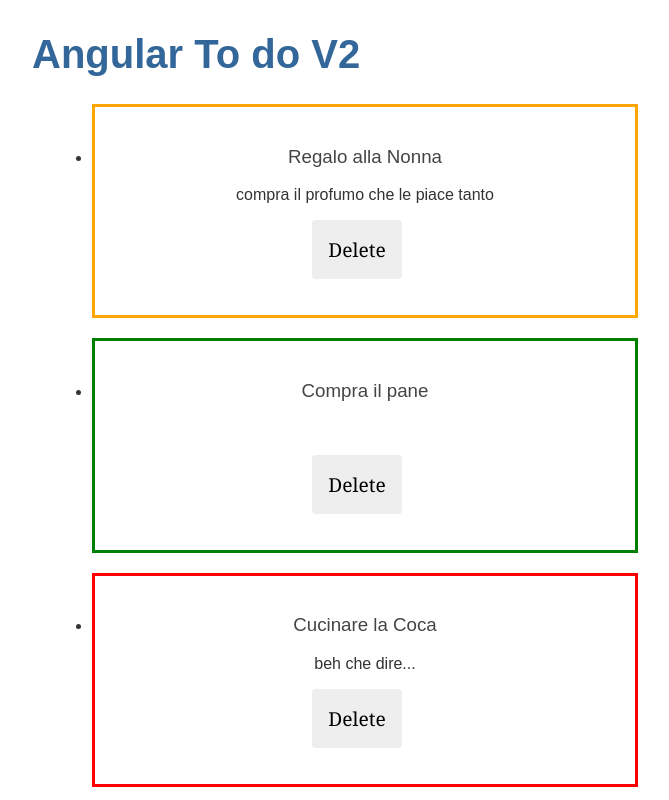
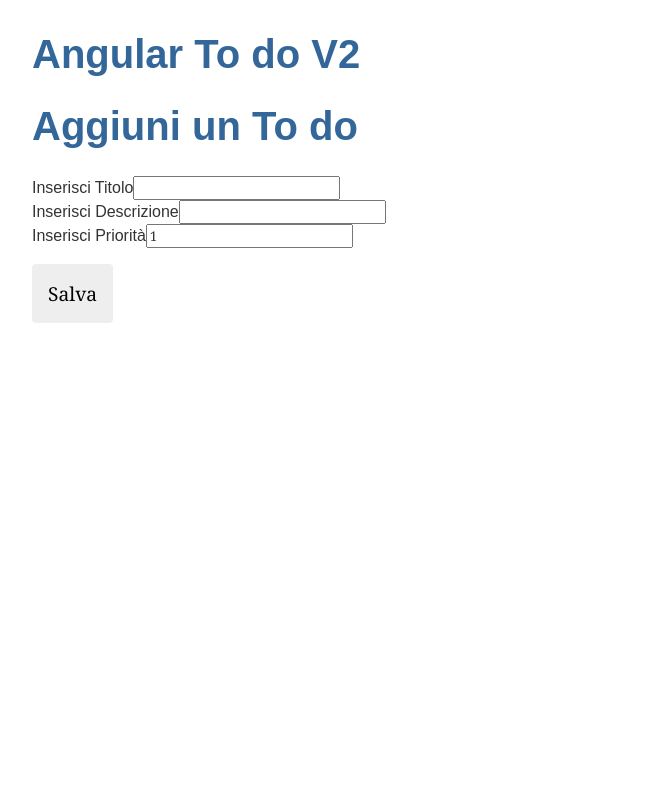
Before and after one commit to SimoneMaccaarone/angular-todo-v2, an Angular app: page / in a window 1280 px wide. Shown: the top 800 px of the page, without its empty margins (0-669 px from the left). Built offline with nearby package versions, Linux system fonts and the light colour scheme.

Commit message:
pc si è spento

```diff
--- a/src/app/components/todo-add/todo-add.component.ts
+++ b/src/app/components/todo-add/todo-add.component.ts
@@ -1,4 +1,4 @@
-import { Component, EventEmitter, Output } from '@angular/core';
+import { Component } from '@angular/core';
 import { Todo } from 'src/app/models/todo';
 import { DataManagerService } from 'src/app/services/data-manager/data-manager.service';
 
--- a/src/app/components/todo-list/todo-list.component.html
+++ b/src/app/components/todo-list/todo-list.component.html
@@ -1,7 +1,7 @@
 <ul>
   <!-- <li *ngFor="let todo of todoArray">{{todo.title}}</li> un For per ogni todo.title fammi una lista -->
   <app-todo-detail
-  *ngFor="let todo of todoArray"
+  *ngFor="let todo of data"
   [todoDetail]="todo"></app-todo-detail>
 
 </ul>
--- a/src/app/components/todo-list/todo-list.component.ts
+++ b/src/app/components/todo-list/todo-list.component.ts
@@ -12,7 +12,6 @@
 todoArray?: Todo[] = [];      //default, questa proprieta puo essere riempita tramite l' HTML (input)
 
 constructor(private dataManagerServ: DataManagerService){
-  this.todoArray= this.dataManagerServ.todos;
 
 }
 
```
